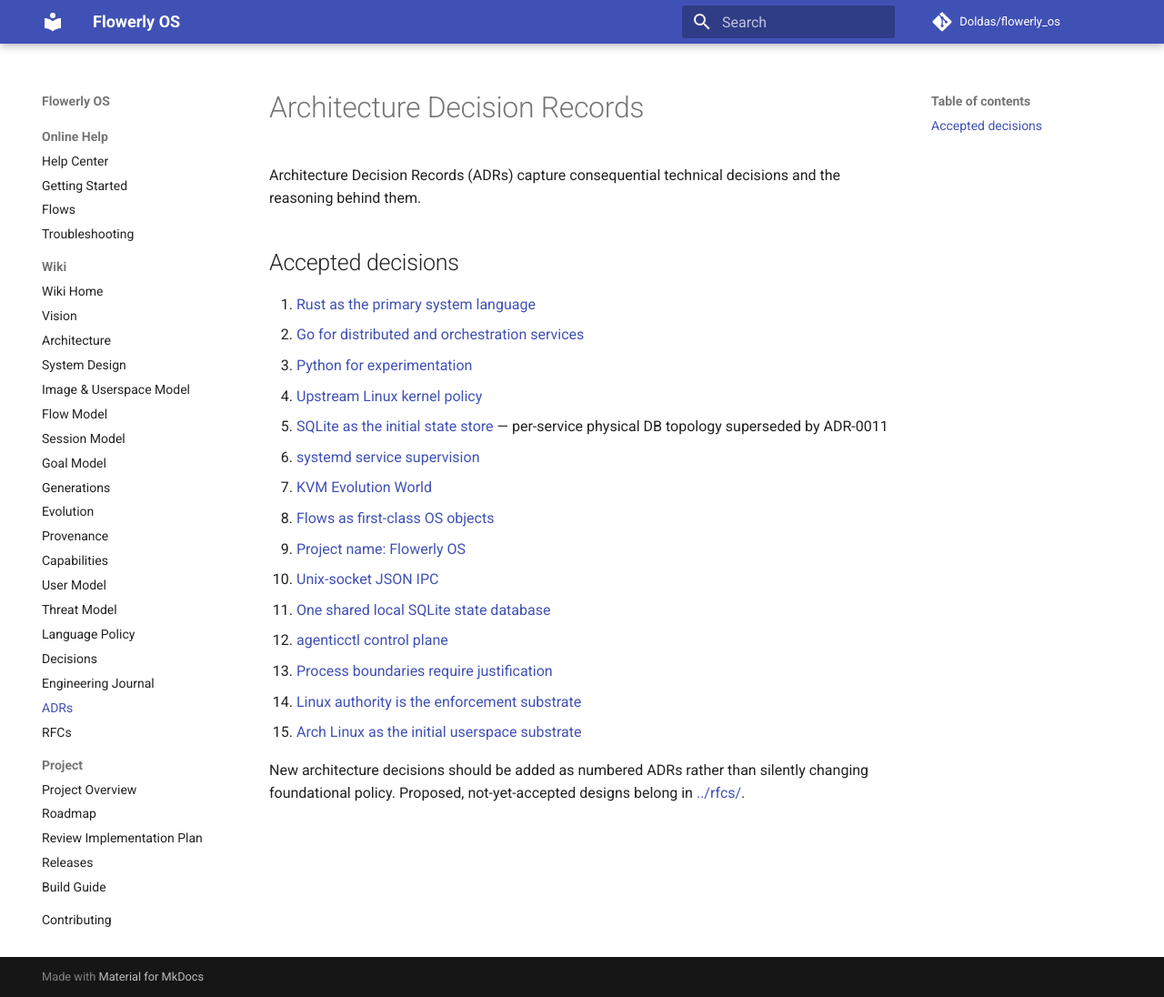
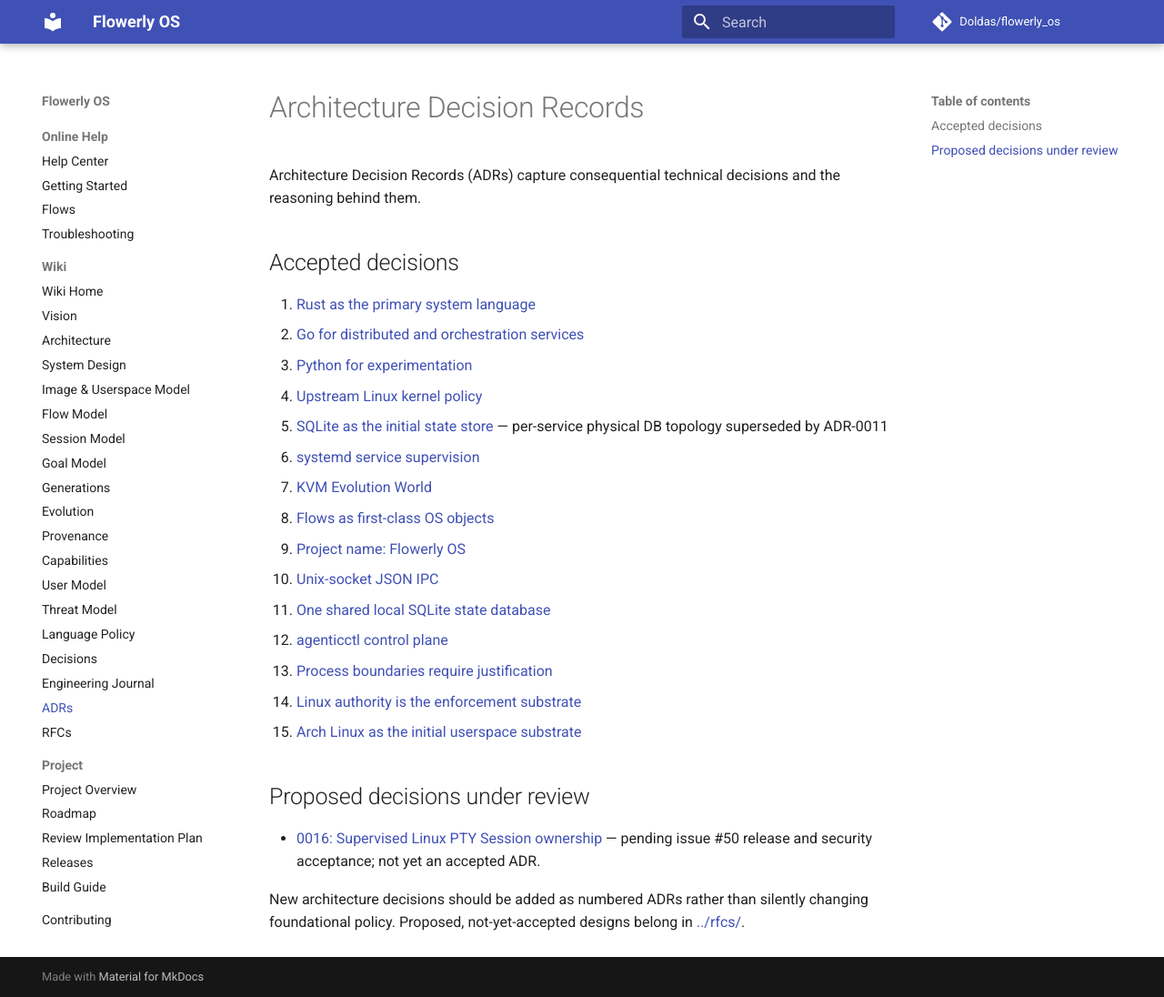
Before and after one commit to Doldas/flowerly_os, an MkDocs documentation site: the page built from docs/adr/index.md, in a window 1280 px wide and 1096 px high. Shown: the whole window at 91% size. Built offline with MkDocs 1.6.1 and Material for MkDocs 9.7.7, drawn with Linux system fonts in a browser that asks for light colours; comment, search, counter and statistics services are not loaded.

Commit message:
docs(adr): link proposed PTY ownership decision without marking accepted

```diff
--- a/docs/adr/index.md
+++ b/docs/adr/index.md
@@ -21,6 +21,11 @@
 14. [Linux authority is the enforcement substrate](0014-linux-authority-is-the-enforcement-substrate.md)
 15. [Arch Linux as the initial userspace substrate](0015-arch-linux-userspace-substrate.md)
 
+## Proposed decisions under review
+
+- [0016: Supervised Linux PTY Session ownership](0016-pty-session-supervision.md)
+  — pending issue #50 release and security acceptance; not yet an accepted ADR.
+
 New architecture decisions should be added as numbered ADRs rather than silently
 changing foundational policy. Proposed, not-yet-accepted designs belong in
 [../rfcs/](../rfcs/).
```
